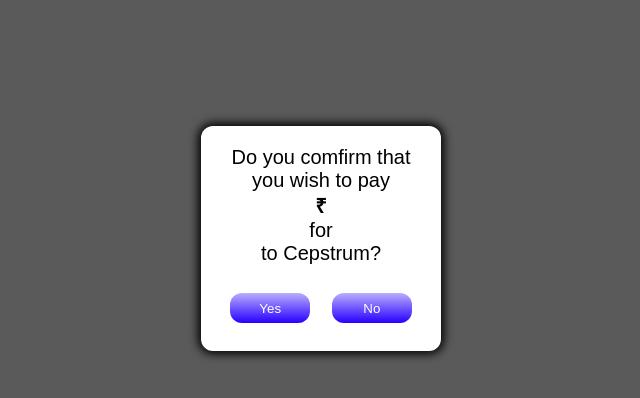
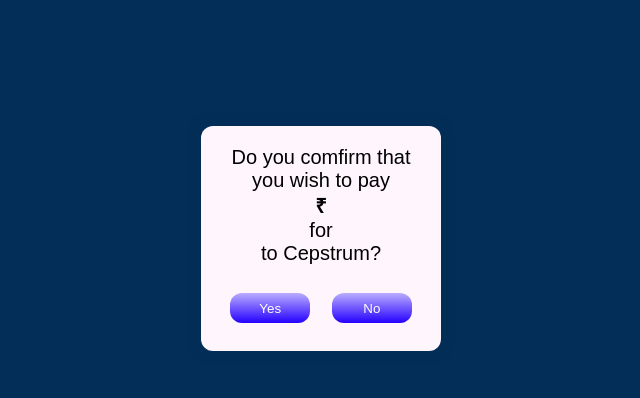
Before and after one commit to narang-v/cepstrum, a Django app: page /donation/confirmation/ in a window 1280 px wide. Shown: the top 398 px of the page, without its empty margins (319-959 px from the left). Run offline with Django 3.2, Linux system fonts and the light colour scheme.

Commit message:
Color change

```diff
--- a/donation/templates/donation/confirmation.html
+++ b/donation/templates/donation/confirmation.html
@@ -6,7 +6,7 @@
     <meta name="viewport" content="width=device-width, initial-scale=1.0">
     <style>
         body{
-            background-color: rgb(90, 90, 90);
+            background-color:#022E57;
         }
         .card{
             text-align: center;
@@ -23,10 +23,10 @@
             padding:20px;
             width:200px;
 
-            background-color: #fff;
+            background-color:#FFF5FD;
             border-radius:12px ;
 
-            box-shadow:  0px 0px 10px 3px;
+            box-shadow:  0px 0px 10px 3px #022E57;
         }
         .buttons
         {
```
